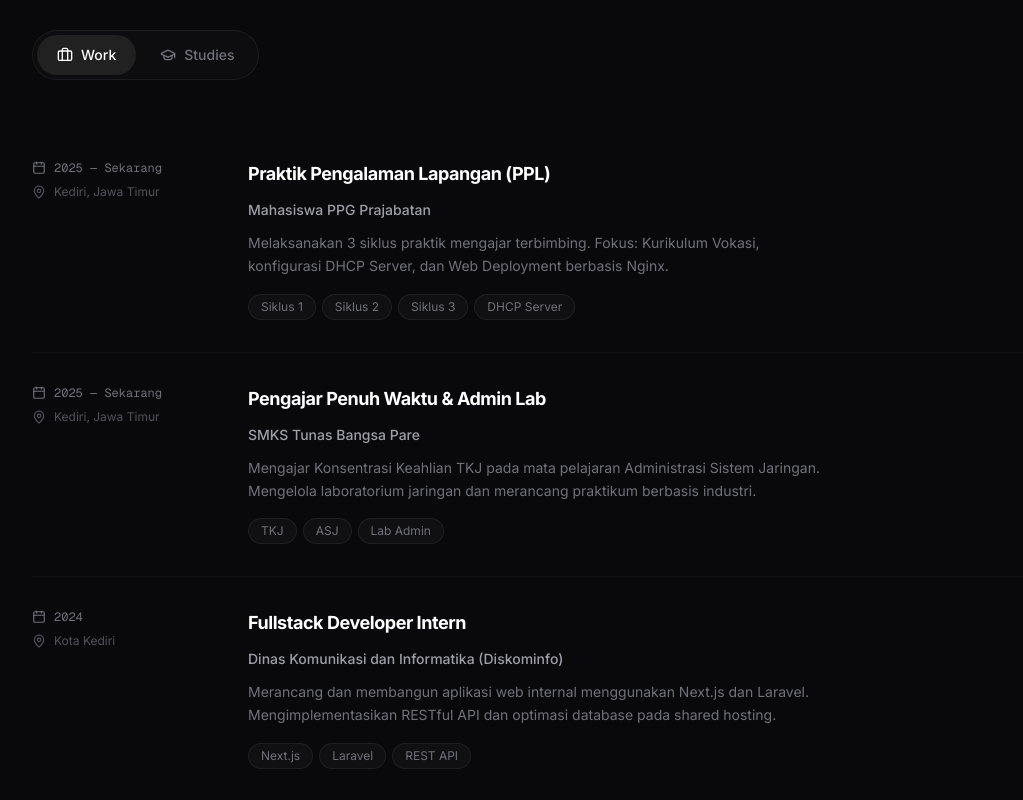
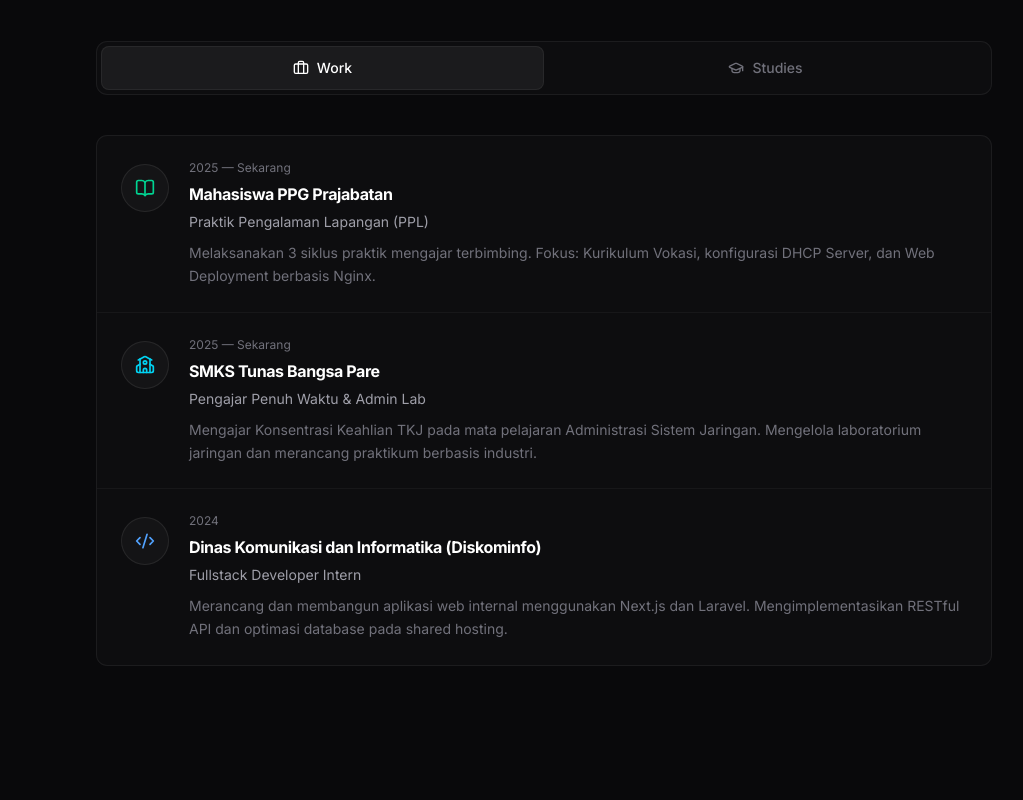
Before and after one commit to muslichwr/portofolio, a Next.js app: page / in a window 1280 px wide. Shown: the part 1040-1840 px from the top of the page, without its empty margins (96-1119 px from the left). Built offline with nearby package versions, Linux system fonts and the light colour scheme.

Commit message:
improve home page

```diff
--- a/app/artefak/page.tsx
+++ b/app/artefak/page.tsx
@@ -78,7 +78,7 @@ export default function ArtefakPage() {
           HERO / PAGE HEADER
           ================================================================ */}
       <section className="px-6 pb-8 pt-24 md:pt-32">
-        <div className="mx-auto max-w-4xl">
+        <div className="mx-auto max-w-7xl">
           {/* Kicker */}
           <p className="mb-3 font-mono text-xs uppercase tracking-widest text-zinc-600">
             Portofolio PPL Terbimbing
@@ -102,13 +102,13 @@ export default function ArtefakPage() {
         </div>
       </section>
 
-      <Separator className="mx-auto max-w-4xl bg-zinc-800/50" />
+      <Separator className="mx-auto max-w-7xl bg-zinc-800/50" />
 
       {/* ================================================================
           ARTIFACT CARDS
           ================================================================ */}
       <section className="px-6 py-16 md:py-24">
-        <div className="mx-auto flex max-w-4xl flex-col gap-12">
+        <div className="mx-auto flex max-w-7xl flex-col gap-12">
           {artifacts.map((artifact, index) => (
             <ArtifactCard
               key={artifact.cycle}
--- a/app/page.tsx
+++ b/app/page.tsx
@@ -117,7 +117,7 @@ export default function HomePage() {
         id="hero"
         className="relative flex min-h-[90vh] flex-col items-center justify-center px-6 py-32"
       >
-        <div className="mx-auto w-full max-w-5xl text-center">
+        <div className="mx-auto w-full max-w-7xl text-center">
           {/* ── Profile Module — Avatar + Name + Badge ── */}
           <div className="mb-10 flex flex-col items-center gap-4">
             {/* Avatar with subtle glow */}
@@ -140,9 +140,8 @@ export default function HomePage() {
           </div>
 
           {/* ── Massive Typography ── */}
-          <div className="relative">
           <h1
-              className="text-[clamp(2.5rem,8vw,7rem)] font-extrabold leading-[0.9] tracking-tighter text-white"
+            className="text-[clamp(2.5rem,7vw,6.5rem)] font-extrabold leading-[0.9] tracking-tighter text-white"
           >
             VOCATIONAL IT
             <br />
@@ -151,10 +150,11 @@ export default function HomePage() {
             </span>
           </h1>
 
-            {/* Side CTA Button — positioned absolute on desktop */}
+          {/* CTA Button — below heading, never overlapping */}
+          <div className="mt-8">
             <Link
               href="#about"
-              className="group mt-6 inline-flex items-center gap-2 rounded-full border border-white/10 bg-white/[0.04] px-5 py-2.5 text-sm font-medium text-zinc-300 transition-all duration-300 hover:border-white/20 hover:bg-white/[0.08] hover:text-white md:absolute md:right-0 md:top-1/2 md:mt-0 md:-translate-y-1/2"
+              className="group inline-flex items-center gap-2 rounded-full border border-white/10 bg-white/[0.04] px-5 py-2.5 text-sm font-medium text-zinc-300 transition-all duration-300 hover:border-white/20 hover:bg-white/[0.08] hover:text-white"
             >
               <Send className="size-4" />
               Kenali Filosofi
@@ -196,8 +196,8 @@ export default function HomePage() {
       {/* ==================================================================
           WORK / STUDIES SECTION
           ================================================================== */}
-      <section id="about" className="px-6 py-24">
-        <div className="mx-auto max-w-5xl">
+      <section id="about" className="px-2 py-14">
+        <div className="mx-auto max-w-4xl">
           {/* Section header */}
           <div className="mb-12">
             <p className="mb-3 font-mono text-xs uppercase tracking-[0.2em] text-zinc-600">
@@ -215,8 +215,8 @@ export default function HomePage() {
       {/* ==================================================================
           ARTIFACTS / PROJECTS SECTION
           ================================================================== */}
-      <section id="artefak-preview" className="px-6 py-24">
-        <div className="mx-auto max-w-5xl">
+      <section id="artefak-preview" className="px-2 py-24">
+        <div className="mx-auto max-w-4xl">
           {/* Section header */}
           <div className="mb-16">
             <p className="mb-3 font-mono text-xs uppercase tracking-[0.2em] text-zinc-600">
--- a/components/sections/WorkStudiesToggle.tsx
+++ b/components/sections/WorkStudiesToggle.tsx
@@ -6,8 +6,10 @@ import { cn } from "@/lib/utils";
 import {
   Briefcase,
   GraduationCap,
-  MapPin,
-  Calendar,
+  BookOpen,
+  Code2,
+  School,
+  Award,
 } from "lucide-react";
 
 /* ============================================================================
@@ -17,38 +19,38 @@ interface TimelineEntry {
   readonly period: string;
   readonly role: string;
   readonly institution: string;
-  readonly location: string;
   readonly description: string;
-  readonly tags: readonly string[];
+  readonly icon: typeof Briefcase;
+  readonly iconColor: string;
 }
 
 const workEntries: readonly TimelineEntry[] = [
   {
     period: "2025 — Sekarang",
-    role: "Praktik Pengalaman Lapangan (PPL)",
-    institution: "Mahasiswa PPG Prajabatan",
-    location: "Kediri, Jawa Timur",
+    role: "Mahasiswa PPG Prajabatan",
+    institution: "Praktik Pengalaman Lapangan (PPL)",
     description:
       "Melaksanakan 3 siklus praktik mengajar terbimbing. Fokus: Kurikulum Vokasi, konfigurasi DHCP Server, dan Web Deployment berbasis Nginx.",
-    tags: ["Siklus 1", "Siklus 2", "Siklus 3", "DHCP Server"],
+    icon: BookOpen,
+    iconColor: "text-emerald-400",
   },
   {
     period: "2025 — Sekarang",
-    role: "Pengajar Penuh Waktu & Admin Lab",
-    institution: "SMKS Tunas Bangsa Pare",
-    location: "Kediri, Jawa Timur",
+    role: "SMKS Tunas Bangsa Pare",
+    institution: "Pengajar Penuh Waktu & Admin Lab",
     description:
       "Mengajar Konsentrasi Keahlian TKJ pada mata pelajaran Administrasi Sistem Jaringan. Mengelola laboratorium jaringan dan merancang praktikum berbasis industri.",
-    tags: ["TKJ", "ASJ", "Lab Admin"],
+    icon: School,
+    iconColor: "text-cyan-400",
   },
   {
     period: "2024",
-    role: "Fullstack Developer Intern",
-    institution: "Dinas Komunikasi dan Informatika (Diskominfo)",
-    location: "Kota Kediri",
+    role: "Dinas Komunikasi dan Informatika (Diskominfo)",
+    institution: "Fullstack Developer Intern",
     description:
       "Merancang dan membangun aplikasi web internal menggunakan Next.js dan Laravel. Mengimplementasikan RESTful API dan optimasi database pada shared hosting.",
-    tags: ["Next.js", "Laravel", "REST API"],
+    icon: Code2,
+    iconColor: "text-blue-400",
   },
 ] as const;
 
@@ -58,30 +60,25 @@ const workEntries: readonly TimelineEntry[] = [
 const studiesEntries: readonly TimelineEntry[] = [
   {
     period: "2025 — Sekarang",
-    role: "PPG Prajabatan",
-    institution: "Program Profesi Guru Kejuruan TKJ",
-    location: "Universitas Negeri Surabaya",
+    role: "Program Profesi Guru Kejuruan TKJ",
+    institution: "PPG Prajabatan",
     description:
       "Program sertifikasi profesi guru yang fokus pada pengembangan kompetensi pedagogik, profesional, sosial, dan kepribadian untuk guru kejuruan TKJ.",
-    tags: ["Sertifikasi", "Pedagogik", "Kejuruan"],
+    icon: Award,
+    iconColor: "text-amber-400",
   },
   {
     period: "2021 — 2025",
-    role: "S1 Pendidikan Teknologi Informasi",
-    institution: "Universitas Negeri Surabaya (UNESA)",
-    location: "Surabaya, Jawa Timur",
+    role: "Universitas Negeri Surabaya (UNESA)",
+    institution: "S1 Pendidikan Teknologi Informasi",
     description:
       "Mendalami pendidikan teknologi informasi dengan filosofi 'Logic First, Syntax Later'. Fokus pada pengembangan software dan pedagogik teknologi. IPK: 3.78.",
-    tags: ["GPA 3.78", "Logic First", "IT Education"],
+    icon: GraduationCap,
+    iconColor: "text-violet-400",
   },
 ] as const;
 
 type TabKey = "work" | "studies";
-
-const tabs: readonly { readonly key: TabKey; readonly label: string; readonly icon: typeof Briefcase }[] = [
-  { key: "work", label: "Work", icon: Briefcase },
-  { key: "studies", label: "Studies", icon: GraduationCap },
-] as const;
 
 /* ============================================================================
    COMPONENT
@@ -93,89 +90,93 @@ export function WorkStudiesToggle() {
 
   return (
     <div>
-      {/* ── Toggle Tabs ── */}
-      <div className="mb-12 flex items-center gap-1 rounded-full border border-white/[0.06] bg-white/[0.02] p-1 w-fit">
-        {tabs.map((tab) => {
-          const IconComponent = tab.icon;
-          const isActive = activeTab === tab.key;
-          return (
+      {/* ── Full-width Toggle Tabs (matching rafaelamaral.dev) ── */}
+      <div className="mb-10 grid grid-cols-2 rounded-xl border border-white/[0.06] bg-white/[0.02] p-1">
         <button
-              key={tab.key}
-              onClick={() => setActiveTab(tab.key)}
+          onClick={() => setActiveTab("work")}
           className={cn(
-                "relative flex items-center gap-2 rounded-full px-5 py-2.5 text-sm font-medium transition-colors duration-300",
-                isActive ? "text-white" : "text-zinc-500 hover:text-zinc-300"
+            "relative flex items-center justify-center gap-2 rounded-lg px-6 py-3 text-sm font-medium transition-colors duration-300",
+            activeTab === "work" ? "text-white" : "text-zinc-500 hover:text-zinc-300"
           )}
         >
-              {isActive && (
+          {activeTab === "work" && (
             <motion.span
-                  layoutId="work-studies-active"
-                  className="absolute inset-0 rounded-full bg-white/[0.08]"
-                  transition={{ type: "spring", bounce: 0.2, duration: 0.5 }}
+              layoutId="experience-tab-active"
+              className="absolute inset-0 rounded-lg bg-white/[0.06] border border-white/[0.06]"
+              transition={{ type: "spring", bounce: 0.15, duration: 0.5 }}
             />
           )}
-              <IconComponent className="relative z-10 size-4" />
-              <span className="relative z-10">{tab.label}</span>
+          <Briefcase className="relative z-10 size-4" />
+          <span className="relative z-10">Work</span>
         </button>
-          );
-        })}
+
+        <button
+          onClick={() => setActiveTab("studies")}
+          className={cn(
+            "relative flex items-center justify-center gap-2 rounded-lg px-6 py-3 text-sm font-medium transition-colors duration-300",
+            activeTab === "studies" ? "text-white" : "text-zinc-500 hover:text-zinc-300"
+          )}
+        >
+          {activeTab === "studies" && (
+            <motion.span
+              layoutId="experience-tab-active"
+              className="absolute inset-0 rounded-lg bg-white/[0.06] border border-white/[0.06]"
+              transition={{ type: "spring", bounce: 0.15, duration: 0.5 }}
+            />
+          )}
+          <GraduationCap className="relative z-10 size-4" />
+          <span className="relative z-10">Studies</span>
+        </button>
       </div>
 
-      {/* ── Timeline List ── */}
+      {/* ── Timeline Cards (rafaelamaral.dev card-style with left icons) ── */}
       <AnimatePresence mode="wait">
         <motion.div
           key={activeTab}
-          initial={{ opacity: 0, y: 12 }}
+          initial={{ opacity: 0, y: 16 }}
           animate={{ opacity: 1, y: 0 }}
-          exit={{ opacity: 0, y: -12 }}
+          exit={{ opacity: 0, y: -16 }}
           transition={{ duration: 0.3, ease: "easeInOut" }}
-          className="space-y-0"
+          className="rounded-xl border border-white/[0.06] bg-white/[0.02] overflow-hidden"
         >
-          {entries.map((entry, index) => (
-            <div key={`${activeTab}-${index}`}>
-              {/* Divider */}
-              {index > 0 && (
-                <div className="border-t border-white/[0.04]" />
+          {entries.map((entry, index) => {
+            const IconComponent = entry.icon;
+            return (
+              <div
+                key={`${activeTab}-${index}`}
+                className={cn(
+                  "group flex gap-5 px-6 py-6 transition-colors hover:bg-white/[0.02]",
+                  index > 0 && "border-t border-white/[0.04]"
                 )}
-
-              <div className="group grid grid-cols-1 gap-4 py-8 transition-colors md:grid-cols-[200px_1fr]">
-                {/* Left column — period & location */}
-                <div className="space-y-2">
-                  <div className="flex items-center gap-2 text-zinc-500">
-                    <Calendar className="size-3.5" />
-                    <span className="font-mono text-xs">{entry.period}</span>
-                  </div>
-                  <div className="flex items-center gap-2 text-zinc-600">
-                    <MapPin className="size-3.5" />
-                    <span className="text-xs">{entry.location}</span>
+              >
+                {/* Icon circle */}
+                <div className="flex shrink-0 pt-1">
+                  <div className="flex size-12 items-center justify-center rounded-full border border-white/[0.08] bg-white/[0.03]">
+                    <IconComponent className={cn("size-5", entry.iconColor)} />
                   </div>
                 </div>
 
-                {/* Right column — content */}
-                <div className="space-y-3">
-                  <h3 className="text-lg font-bold tracking-tight text-white transition-colors group-hover:text-zinc-100">
+                {/* Content */}
+                <div className="min-w-0 space-y-1.5">
+                  {/* Period */}
+                  <p className="text-xs text-zinc-500">{entry.period}</p>
+
+                  {/* Institution / Company name — bold */}
+                  <h3 className="text-base font-bold tracking-tight text-white">
                     {entry.role}
                   </h3>
-                  <p className="text-sm font-medium text-zinc-400">
-                    {entry.institution}
-                  </p>
-                  <p className="max-w-xl text-sm leading-relaxed text-zinc-500">
+
+                  {/* Role */}
+                  <p className="text-sm text-zinc-400">{entry.institution}</p>
+
+                  {/* Description */}
+                  <p className="pt-1 text-sm leading-relaxed text-zinc-500">
                     {entry.description}
                   </p>
-                  <div className="flex flex-wrap gap-1.5 pt-1">
-                    {entry.tags.map((tag) => (
-                      <span
-                        key={tag}
-                        className="rounded-full border border-white/[0.06] bg-white/[0.03] px-3 py-1 text-xs text-zinc-500 transition-colors group-hover:border-white/10 group-hover:text-zinc-400"
-                      >
-                        {tag}
-                      </span>
-                    ))}
                 </div>
               </div>
-              </div>
-            </div>
-          ))}
+            );
+          })}
         </motion.div>
       </AnimatePresence>
     </div>
```
Also changed, not shown: app/penilaian/page.tsx (+5 -5 lines), app/refleksi/page.tsx (+7 -7 lines). Lines whose indentation alone changed are shown as unchanged.
